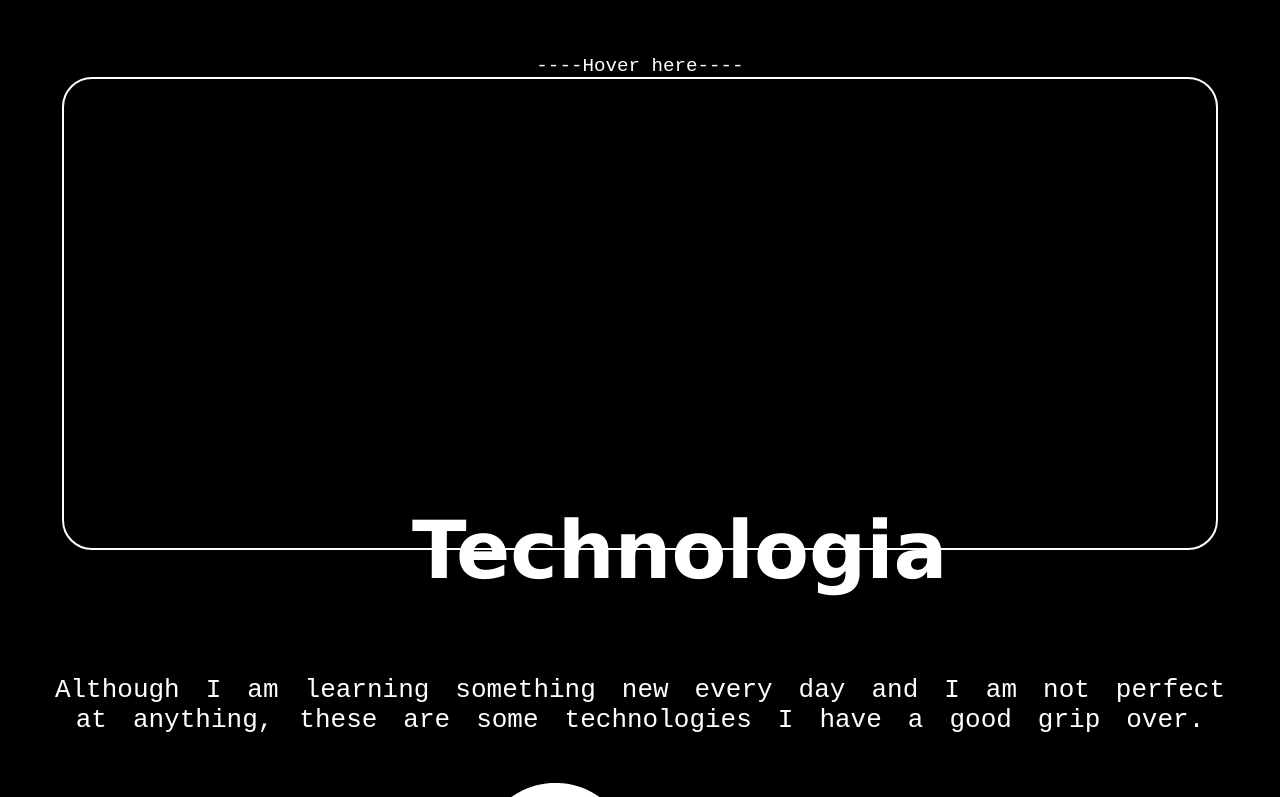
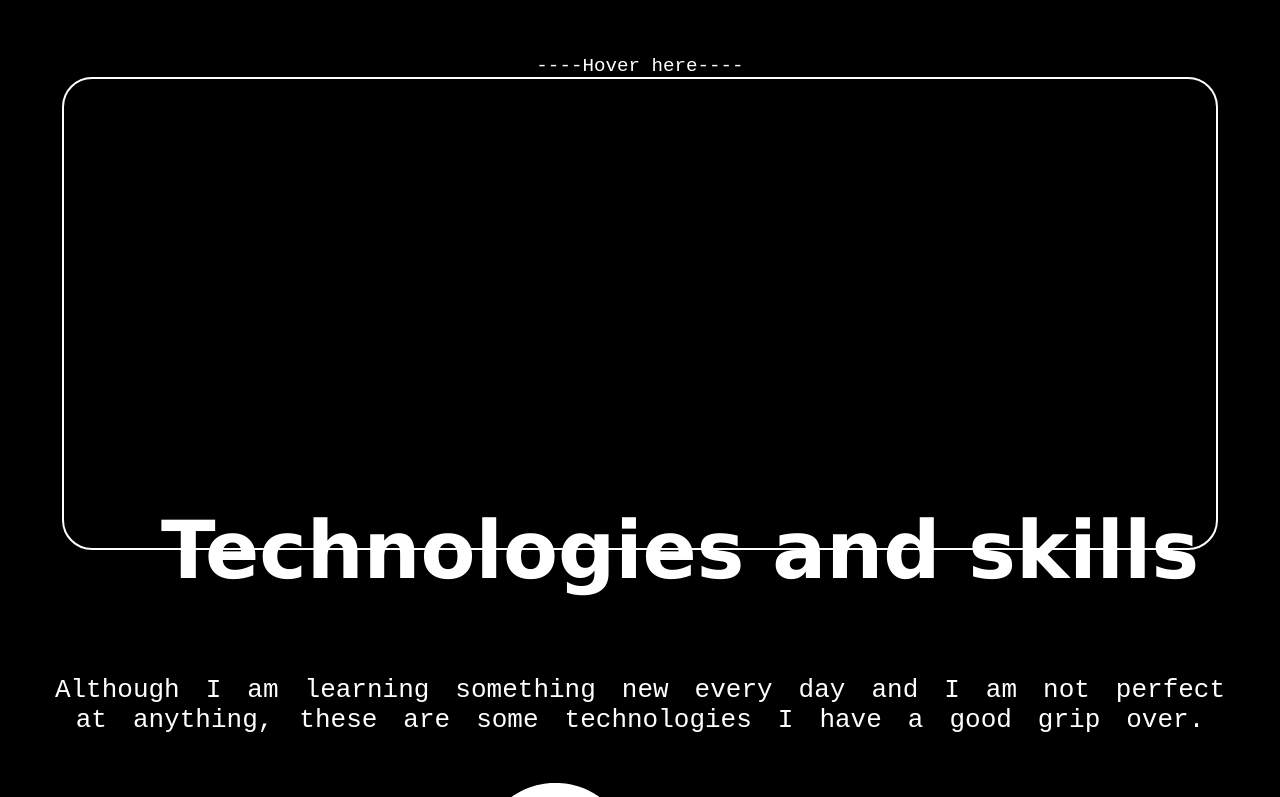
Before and after one commit to bats15/Portfolio2, a plain HTML site: page index.html in a window 1280 px wide. Shown: the part 1880-2677 px from the top of the page. Drawn offline with Linux system fonts and the light colour scheme.

Commit message:
reverse technologia

```diff
--- a/index.html
+++ b/index.html
@@ -15,7 +15,7 @@
         <a href="#home" class='nav-links'>Home</a>
         <a href="#education" class='nav-links'>Education</a>
         <a href="#projects" class='nav-links'>Projects</a>
-        <a href="#tech" class='nav-links'>Technologia</a>
+        <a href="#tech" class='nav-links'>Technologies and skills</a>
         <a href="#socials" class='nav-links'>Socials</a>
     </div>
     <div class="slider"></div>
@@ -104,7 +104,7 @@
     </div>
     <div class="languages" id="tech">
         <h1 class='langheading'>
-            Technologia
+            Technologies and skills
         </h1>
         <p>
             Although I am learning something new every day and I am not perfect at anything, these are some technologies I have a good grip over.
```
